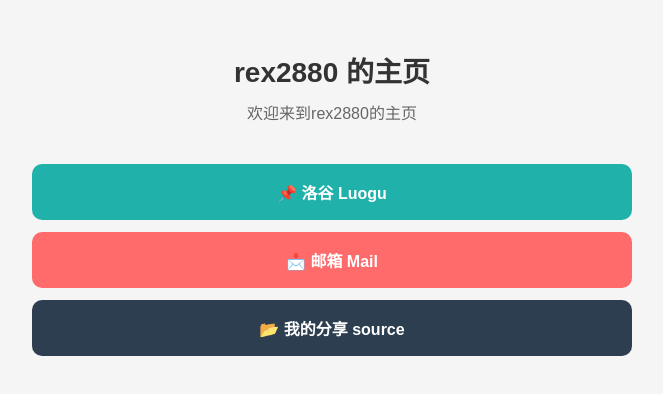
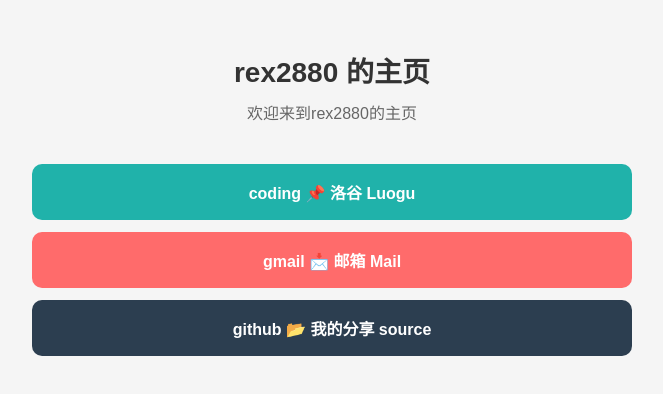
Before and after one commit to rex2882/test, a plain HTML site: page index.html in a window 1280 px wide. Shown: the whole page, without its empty margins (308-971 px from the left). Drawn offline with Linux system fonts and the light colour scheme.

Commit message:
Update links and labels in index.html

```diff
--- a/index.html
+++ b/index.html
@@ -79,13 +79,13 @@
         <p class="desc">欢迎来到rex2880的主页</p>
 
         <!-- 洛谷 -->
-        <a class="btn luogu" href="https://www.luogu.com.cn/user/2043078" target="_blank">📌 洛谷 Luogu</a>
+        <a class="btn luogu" href="https://www.luogu.com.cn/user/2043078" target="_blank">coding 📌 洛谷 Luogu</a>
 
         <!-- 邮箱 -->
-        <a class="btn mail" href="mailto:rex097300@gmail.com" target="_blank">📩 邮箱 Mail</a>
+        <a class="btn mail" href="mailto:rex097300@gmail.com" target="_blank">gmail 📩 邮箱 Mail</a>
 
         <!-- 我的分享 source -->
-        <a class="btn source" href="source" target="_blank">📂 我的分享 source</a>
+        <a class="btn source" href="https://github.com/rex2882/test/tree/main/source" target="_blank">github 📂 我的分享 source</a>
     </div>
 </body>
 </html>
```
